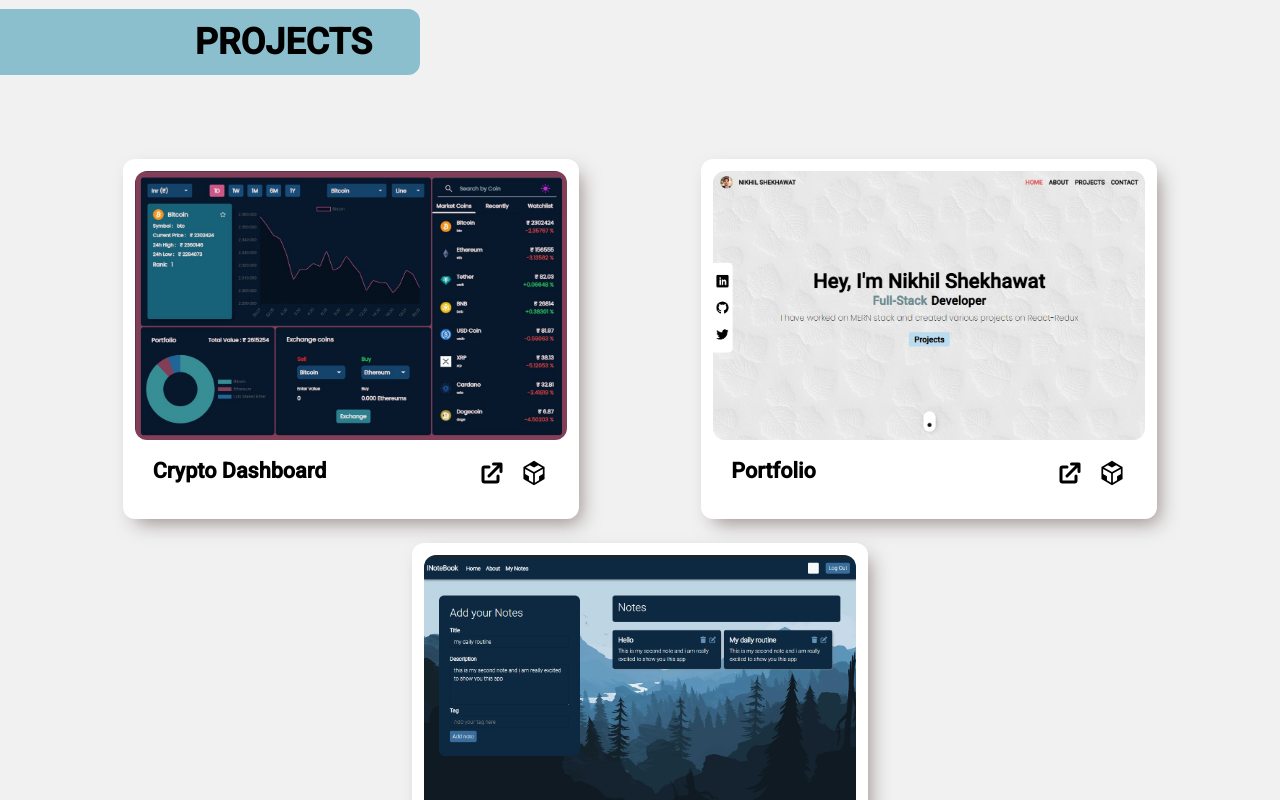
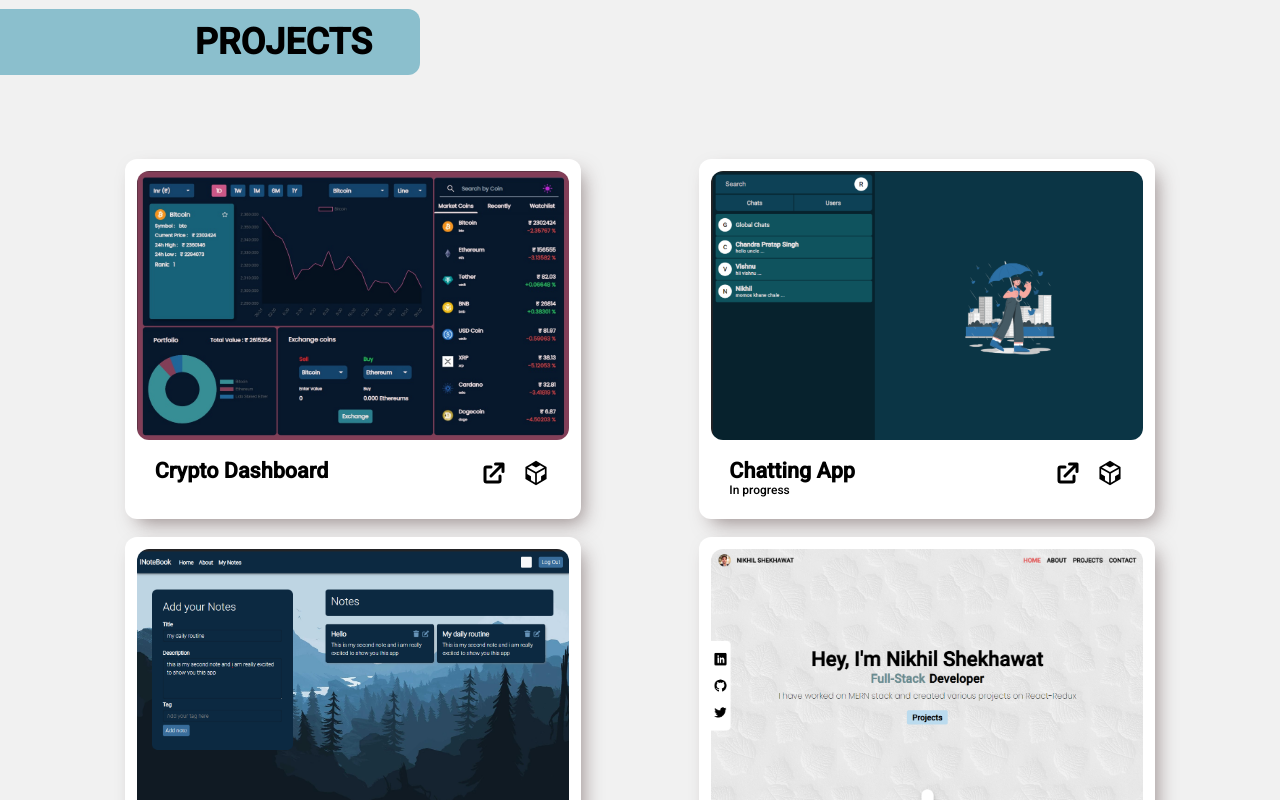
Before and after one commit to nikhil-223/myPortfolio, a React (Create React App) app: page / in a window 1280 px wide. Shown: the part 1800-2600 px from the top of the page. Built offline with nearby package versions, Linux system fonts and the light colour scheme.

Commit message:
new project chat app added

```diff
--- a/src/components/projects/Projects.css
+++ b/src/components/projects/Projects.css
@@ -13,10 +13,10 @@
 	height: auto;
 	background-color: #f1f1f1;
 	display: flex;
-	gap: 2rem;
+	gap: 1.5rem;
 	align-items: center;
+	justify-content: space-evenly;
 	padding: 2rem;
-	justify-content: space-evenly;
 	flex-wrap: wrap;
 }
 .project {
@@ -28,6 +28,7 @@
 	display: flex;
 	flex-direction: column;
 	padding: 1rem;
+	justify-self: flex-start;
 	transform: translatey(20%);
 	transition: all 0.7s;
 }
--- a/src/components/projects/Projects.js
+++ b/src/components/projects/Projects.js
@@ -3,6 +3,7 @@ import "./Projects.css";
 import crypto from "../../images/crypto.jpg";
 import portfolio from "../../images/Portfolio.png";
 import inotepad from "../../images/inotepad.png";
+import chatApp from "../../images/chatApp.png";
 import Project from "./Project";
 
 const Projects = () => {
@@ -12,21 +13,28 @@ const Projects = () => {
 			description: "",
 			imgURL: crypto,
 			github: "https://github.com/nikhil-223/cryptocurrency-project",
-			projectURL: "https://crypto-currency-board.netlify.app/",
+			projectURL: "https://crypto-currency-board.netlify.app",
+		},
+		{
+			projectName: "Chatting App",
+			description: "In progress",
+			imgURL: chatApp,
+			github: "https://github.com/nikhil-223/chatting-app",
+			projectURL: "https://chatttingapp.netlify.app",
+		},
+		{
+			projectName: "My Notepad",
+			description: "In progress",
+			imgURL: inotepad,
+			github: "https://github.com/nikhil-223/inotepad",
+			projectURL: "https://inotepad.netlify.app",
 		},
 		{
 			projectName: "Portfolio",
 			description: "",
 			imgURL: portfolio,
 			github: "https://github.com/nikhil-223/myPortfolio",
-			projectURL: "https://nikhilshekhawat.netlify.app/",
-		},
-		{
-			projectName: "My Notepad",
-			description: "In progress",
-			imgURL: inotepad,
-			github: "https://github.com/nikhil-223/inotepad",
-			projectURL: "https://inotepad.netlify.app/",
+			projectURL: "https://nikhilshekhawat.netlify.app",
 		},
 	];
 
```
Also changed, not shown: src/images/chatApp.png (added).
